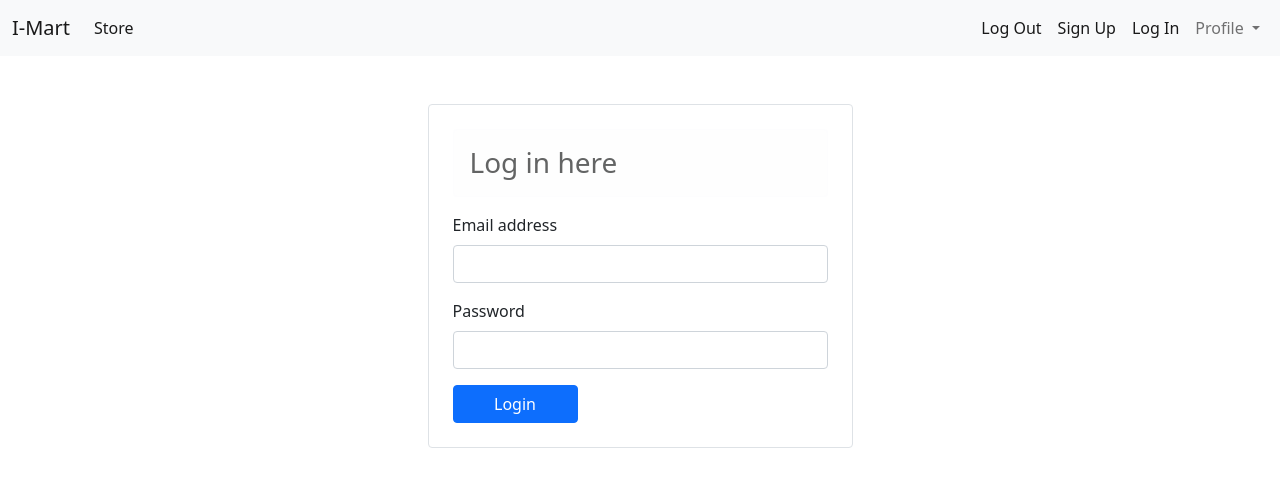
After one commit to prakharrathi25/intellimart, a Django app: page /login in a window 1280 px wide. The commit adds this page. Shown: the top 487 px of the page. Run offline with Django 3.2, Linux system fonts and the light colour scheme; some libraries are stand-ins or nearby versions.

Commit message:
Login in System Implemented
Login System Connected to the backend model

```diff
--- a/backend/store/templates/base.html
+++ b/backend/store/templates/base.html
@@ -35,7 +35,7 @@
               <a class="nav-link active" aria-current="page" href="/signup">Sign Up</a>
             </li>
             <li class="nav-item">
-              <a class="nav-link active" aria-current="page" href="#">Log In</a>
+              <a class="nav-link active" aria-current="page" href="/login">Log In</a>
             </li>
             <li class="nav-item dropdown">
               <a class="nav-link dropdown-toggle" href="#" id="navbarDropdown" role="button" data-bs-toggle="dropdown" aria-expanded="false">
--- /dev/null
+++ b/backend/store/templates/login.html
@@ -0,0 +1,43 @@
+{% extends 'base.html' %}
+
+{% block title %}
+<title> Sign Up </title>
+{% endblock %}
+
+{% block content %}
+
+<div class="container">
+    <div class="p-4 m-4">
+            <div class="col-lg-5 mx-auto border rounded p-4">
+                <h3 class="alert alert-light">Log in here</h3>
+                <form action="/login" method="post">
+
+                    {% if error %}
+                    <!-- Add an alert messsage -->
+                    <div class="alert alert-danger" role="alert">
+                        {{error}}
+                    </div>
+                    {% endif %}
+
+                    <!-- Add a csrf token -->
+                    {% csrf_token %}
+
+                    <!-- email -->
+                    <div class="mb-3">
+                        <label for="exampleInputEmail1" class="form-label">Email address</label>
+                        <input required value="{{values.email}}" type="email" name="user-email" class="form-control" id="exampleInputEmail1" aria-describedby="emailHelp">
+                    </div>
+
+                    <!-- password -->
+                    <div class="mb-3">
+                        <label for="exampleInputPassword1" class="form-label">Password</label>
+                        <input required type="password" name="user-password" class="form-control" id="exampleInputPassword1">
+                    </div>
+
+                  <button  type="submit" class="btn col-lg-4 btn-primary">Login</button>
+                </form>
+            </div>
+    </div>
+</div>
+
+{% endblock %}
--- a/backend/store/urls.py
+++ b/backend/store/urls.py
@@ -5,5 +5,6 @@ from . import views
 ''' Map URLs from the store app'''
 urlpatterns = [
     path('', views.index, name='homepage'),
-    path('signup', views.sign_up)
+    path('signup', views.signup),
+    path('login', views.login)
 ]
--- a/backend/store/views.py
+++ b/backend/store/views.py
@@ -1,6 +1,7 @@
 from django.shortcuts import render, redirect
 from django.http import HttpResponse
 from .models import Product, Category, Customer
+from django.contrib.auth.hashers import make_password, check_password
 
 ''' Store App Views '''
 
@@ -30,7 +31,7 @@ def index(request):
     return render(request, 'index.html', data)
 
 ''' Function to serve the signup page '''
-def sign_up(request):
+def signup(request):
 
     # Handle the request types
     if request.method == 'GET':
@@ -49,6 +50,9 @@ def sign_up(request):
         email = post_data.get('user-email')
         password = post_data.get('user-password')
 
+        # Hash the password
+        password = make_password(password)
+
         # Save the values in a value dictionary
         values = {
             'first_name': first_name,
@@ -57,21 +61,18 @@ def sign_up(request):
             'phone': phone
         }
 
-        # Data Validation
-        error_message = None
-        if not first_name:
-            error_message = "First Name Required!"
-        elif len(first_name) < 4:
-            error_message = "Firstname length should be greater than 4"
+        # Create an instance of the customer
+        customer = Customer(first_name=first_name,
+                            last_name=last_name,
+                            phone=phone,
+                            email=email,
+                            password=password)
 
+        # Perform data validation
+        error_message = customer.validate_customer()
+
+        # Save if there is no error
         if not error_message:
-
-            # Create an instance of the customer
-            customer = Customer(first_name=first_name,
-                            	last_name=last_name,
-                            	phone=phone,
-                            	email=email,
-                            	password=password)
 
             # Call the function to save the data
             customer.register()
@@ -85,3 +86,33 @@ def sign_up(request):
                 'values': values
             }
             return render(request, 'signup.html', data)
+
+
+''' Function to login the user '''
+def login(request):
+
+    # Render the page for a get request
+    if request.method == 'GET':
+        return render(request, 'login.html')
+
+    # Handle POST request
+    else:
+
+        # Read the data that was enterred
+        email = request.POST.get('user-email')
+        password = request.POST.get('user-password')
+
+        # Filter the user records with the email and retreieve password
+        customer = Customer.get_customer_by_email(email)
+
+        error_message = None
+        if customer:
+            if check_password(password, customer.password):
+                return redirect('homepage')
+            else:
+                error_message = "Email or password invalid"
+        else:
+            error_message = "Email or password invalid"
+
+        # Render login page with the error
+        return render(request, 'login.html', {'error':error_message})
```
Also changed, not shown: backend/store/models.py (+31 -0 lines), backend/db.sqlite3.
